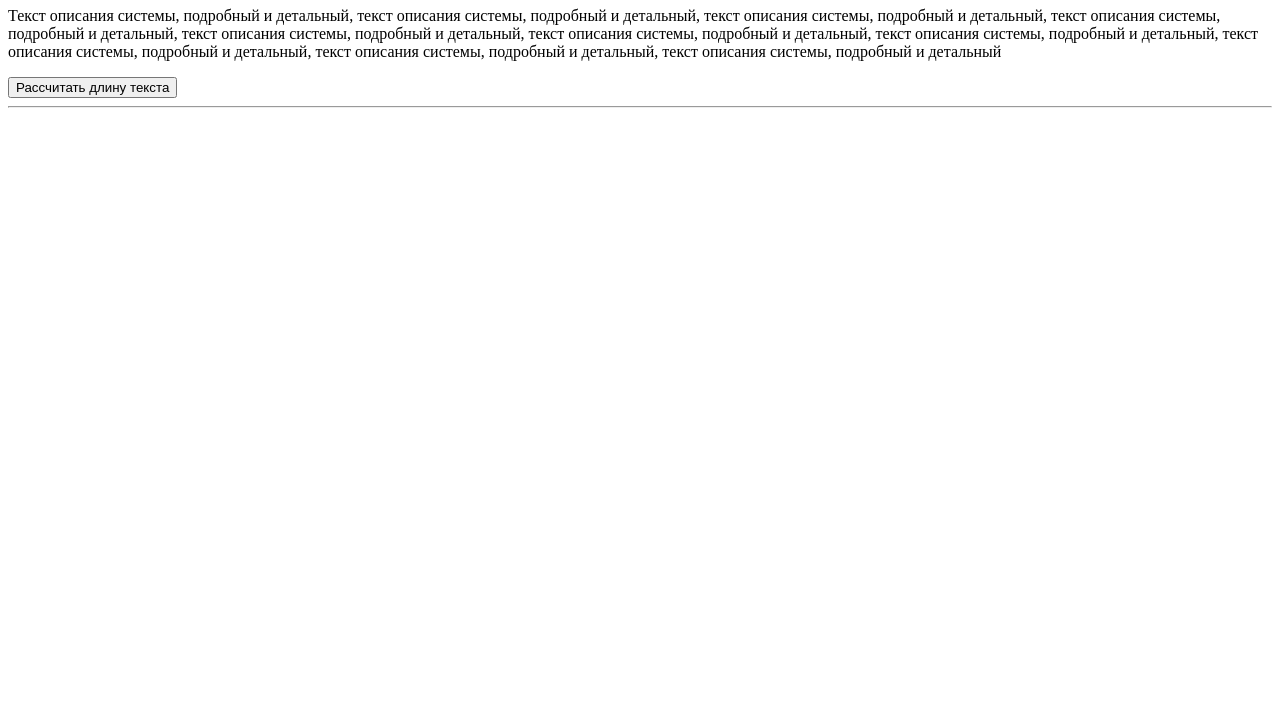
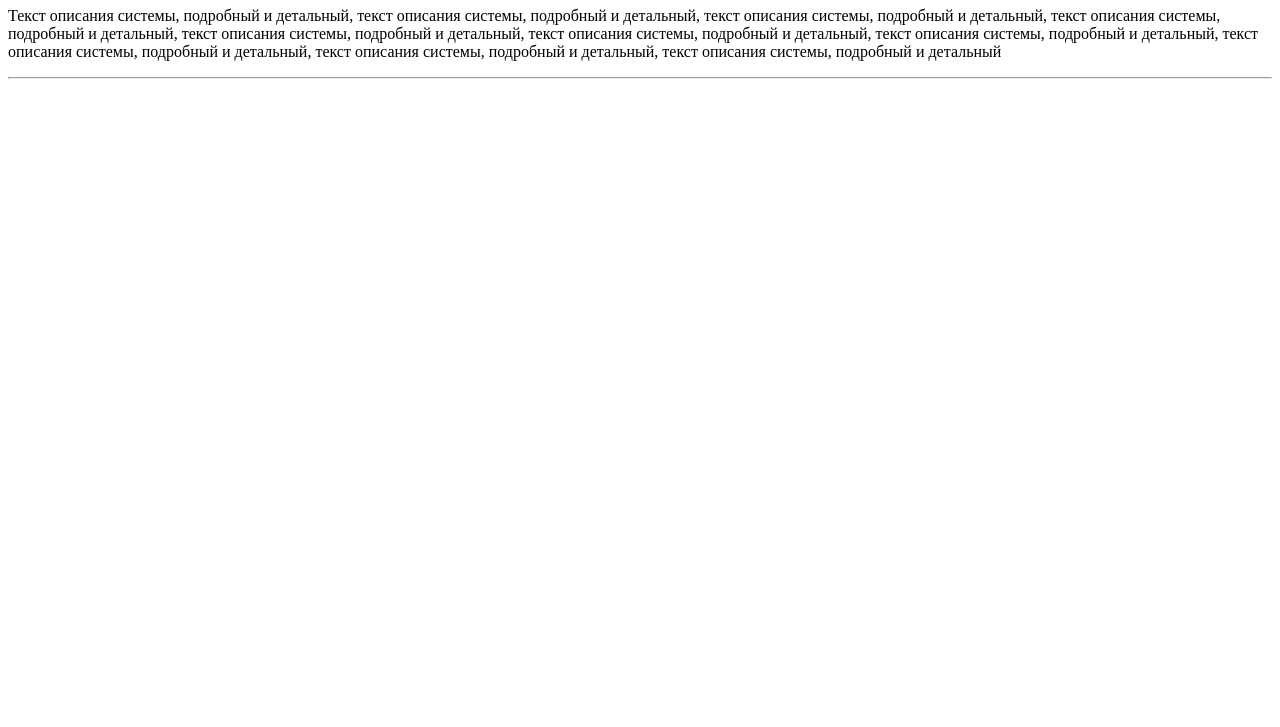
Before and after one commit to sortedmap/git-advanced, a plain HTML site: page index.html in a window 1280 px wide. Shown: the part 73-800 px from the top of the page. Drawn offline with Linux system fonts and the light colour scheme.

Commit message:
button removed

```diff
--- a/index.html
+++ b/index.html
@@ -8,7 +8,6 @@
     <body>
         <h1>Система управления проектами</h1>
         <p>Текст описания системы, подробный и детальный, текст описания системы, подробный и детальный, текст описания системы, подробный и детальный, текст описания системы, подробный и детальный, текст описания системы, подробный и детальный, текст описания системы, подробный и детальный, текст описания системы, подробный и детальный, текст описания системы, подробный и детальный, текст описания системы, подробный и детальный, текст описания системы, подробный и детальный</p>
-        <button class="button" id="myButton">Рассчитать длину текста</button>
         <hr>
     </body>
 </html>
--- a/styles.css
+++ b/styles.css
@@ -1,7 +1,3 @@
 h1 {
     font-size: 54px;
 }
-
-button {
-    color: black;
-}
```
